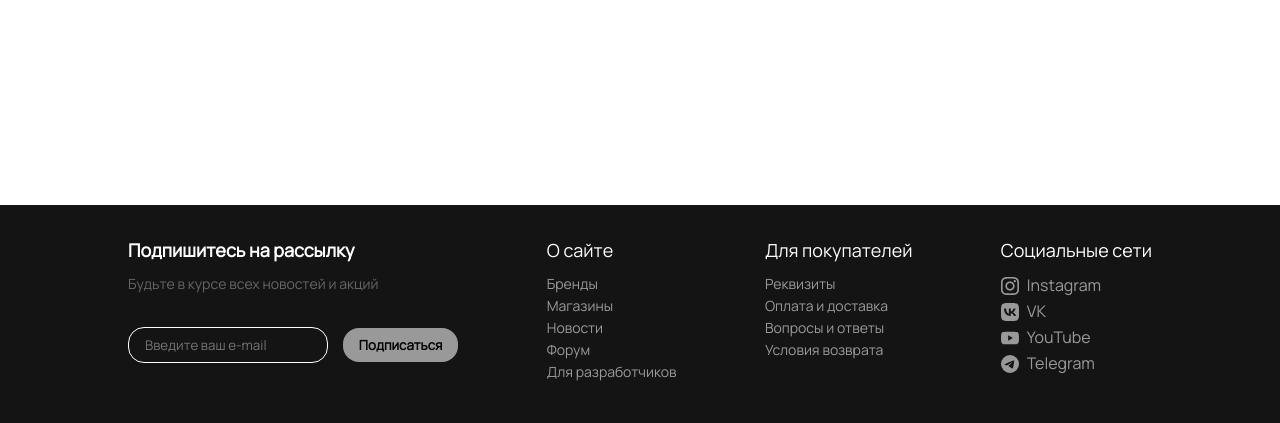
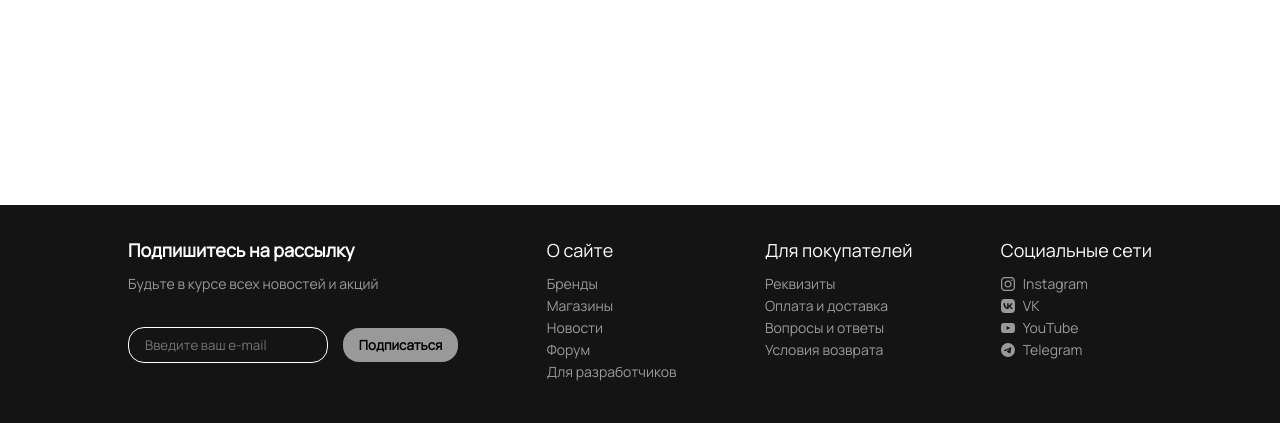
Before and after one commit to umarr-developer/laptop, a Django app: page / in a window 1280 px wide. Shown: the part 377-800 px from the top of the page. Run offline with Django 4.2, Linux system fonts and the light colour scheme; some web fonts are replaced.

Commit message:
edit font size and color in footer

```diff
--- a/mini_catalog/static/css/styles.css
+++ b/mini_catalog/static/css/styles.css
@@ -194,7 +194,8 @@ body {
 .footer_body .mailing_description {
   margin-bottom: 36px;
   font-size: 14px;
-  color: #666;
+  color: #fff;
+  filter: brightness(0.6);
 }
 .footer_body .mailing_input input {
   width: 200px;
@@ -246,13 +247,13 @@ body {
   filter: brightness(0.6);
 }
 .footer_body .social_site_icon {
-  height: 18px;
-  width: 18px;
+  height: 14px;
+  width: 14px;
   margin-right: 8px;
 }
 .footer_body .social_site_text {
   color: #fff;
-  font-size: 16px;
+  font-size: 14px;
 }
 .footer_body .social_site:hover {
   filter: brightness(1);
--- a/mini_catalog/static/scss/styles.scss
+++ b/mini_catalog/static/scss/styles.scss
@@ -125,7 +125,8 @@ body {
             &_description {
                 margin-bottom: 36px;
                 font-size: 14px;
-                color: #666;
+                color: #fff;
+                filter: brightness(0.6);
             }
 
             &_input {
@@ -190,15 +191,15 @@ body {
                 filter: brightness(0.6);
 
                 &_icon {
-                    height: 18px;
-                    width: 18px;
+                    height: 14px;
+                    width: 14px;
                     margin-right: 8px;
 
                 }
 
                 &_text {
                     color: #fff;
-                    font-size: 16px;
+                    font-size: 14px;
                 }
 
                 &:hover {
```
